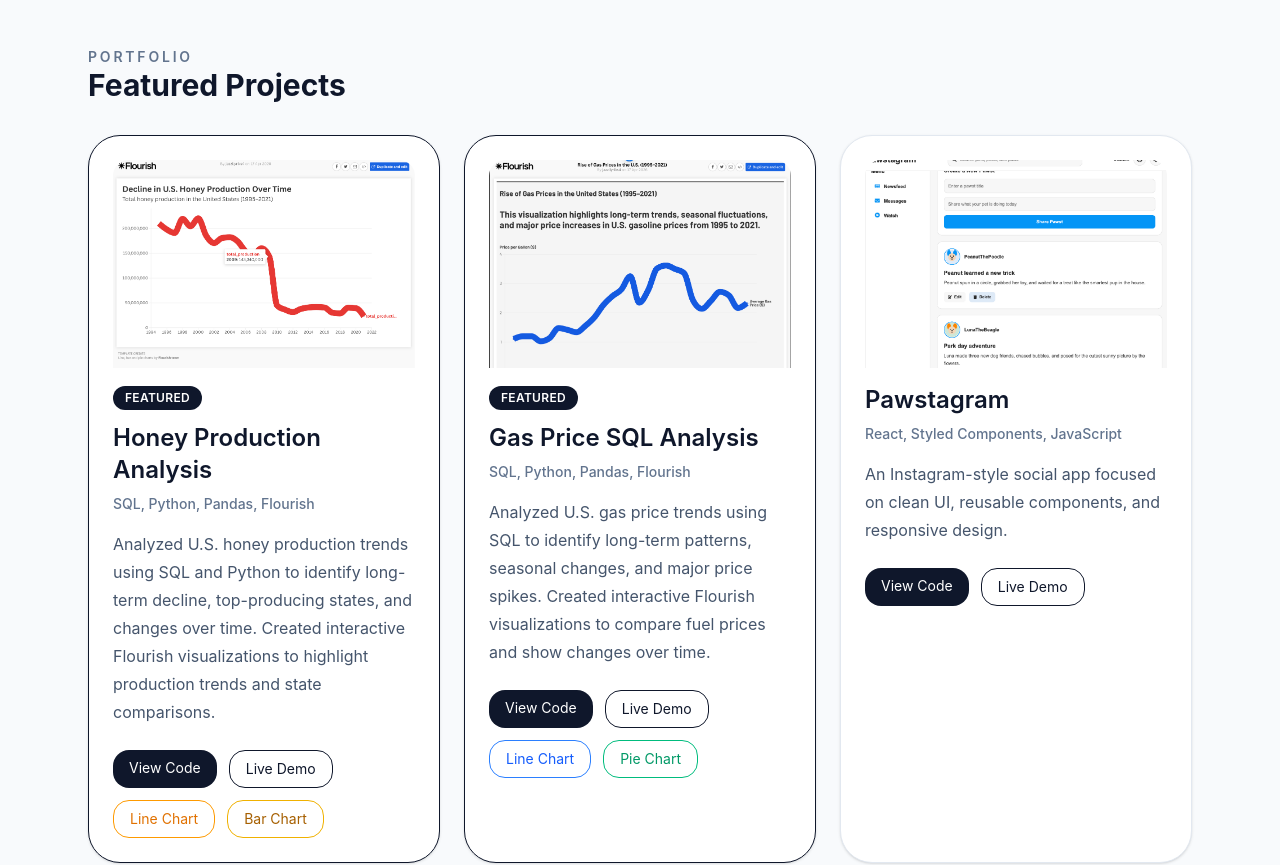
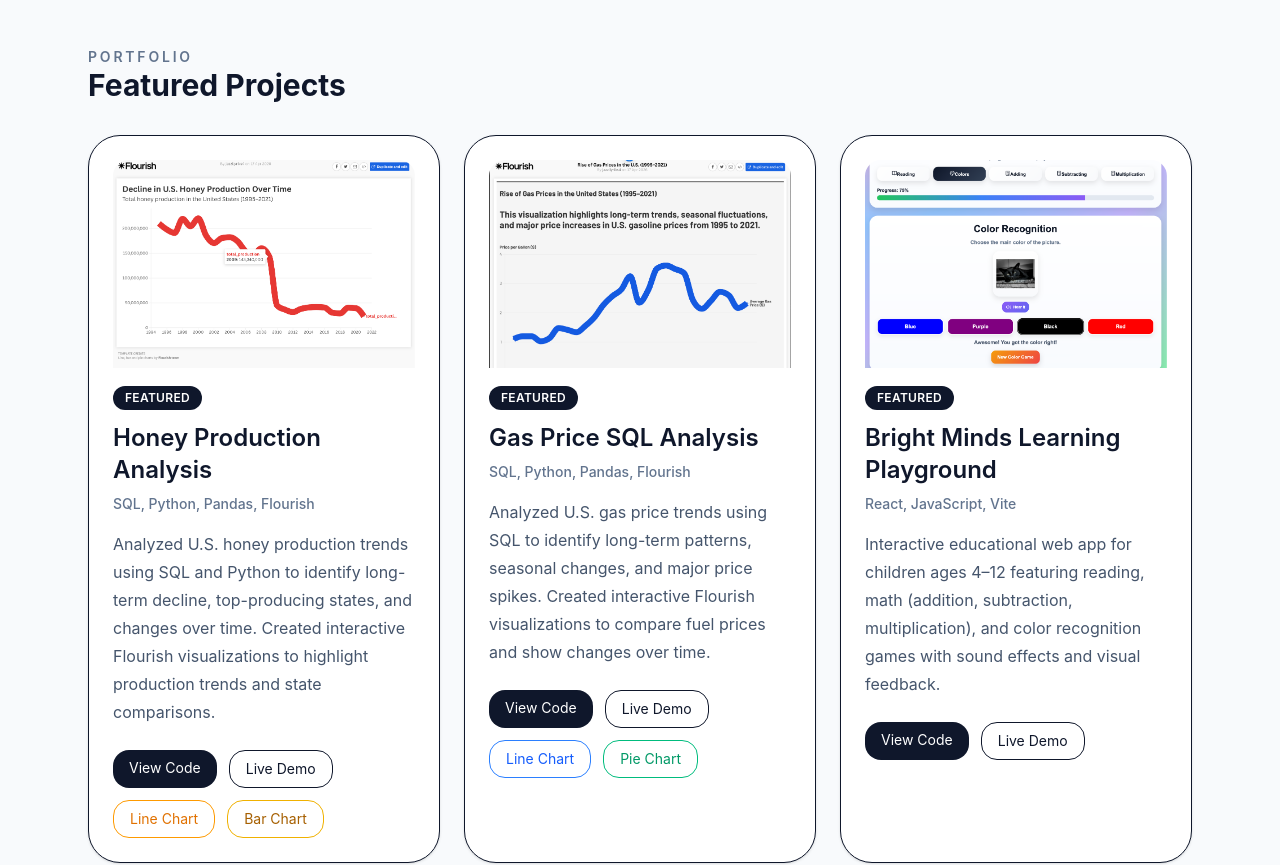
Before and after one commit to LuckettJasmin-FS-4/Jasmin-Portfolio, a React (Vite) app: page / in a window 1280 px wide. Shown: the part 1080-1945 px from the top of the page. Built offline with nearby package versions, Linux system fonts and the light colour scheme.

Commit message:
Ready for deploy

```diff
--- a/src/App.jsx
+++ b/src/App.jsx
@@ -1,9 +1,10 @@
-import pawstagramImg from "./assets/pawstagram.png";
+
 import travelImg from "./assets/travel.png";
 import hoppitzImg from "./assets/hoppitz.png";
 import lineChartImg from "./assets/lineChart.png";
 import honeyChartImg from "./assets/honeyChart.png";
-
+import playgroundImg from "./assets/playground.png";
+import woofbookImg from "./assets/woofbook.png";
 export default function JasminPortfolio() {
   const projects = [
     {
@@ -55,14 +56,25 @@ export default function JasminPortfolio() {
       featured: true,
     },
     {
-      title: "Pawstagram",
+      title: "Bright Minds Learning Playground",
+      tech: "React, JavaScript, Vite",
+      description:
+        "Interactive educational web app for children ages 4–12 featuring reading, math (addition, subtraction, multiplication), and color recognition games with sound effects and visual feedback.",
+      github: "https://github.com/LuckettJasmin-FS-4/Bright-Minds-Learning-playground",
+      demo: "https://bright-minds-learning-playground.vercel.app",
+      charts: [],
+      image: playgroundImg,
+      featured: true,
+    },
+    {
+      title: "WoofBook",
       tech: "React, Styled Components, JavaScript",
       description:
-        "An Instagram-style social app focused on clean UI, reusable components, and responsive design.",
-      github: "https://github.com/LuckettJasmin-FS-4/luckett-jasmin-dev2501a",
-      demo: "https://your-pawstagram-demo-link.com",
+        "A Facebook-style social app where users can create, edit, and delete posts. Built with reusable React components and responsive design.",
+      github: "https://github.com/LuckettJasmin-FS-4/luckett-jasmin-dev2501",
+      demo: "",
       charts: [],
-      image: pawstagramImg,
+      image: woofbookImg,
       featured: false,
     },
     {
```
Also changed, not shown: src/assets/playground.png (added), src/assets/woofbook.png (added).
